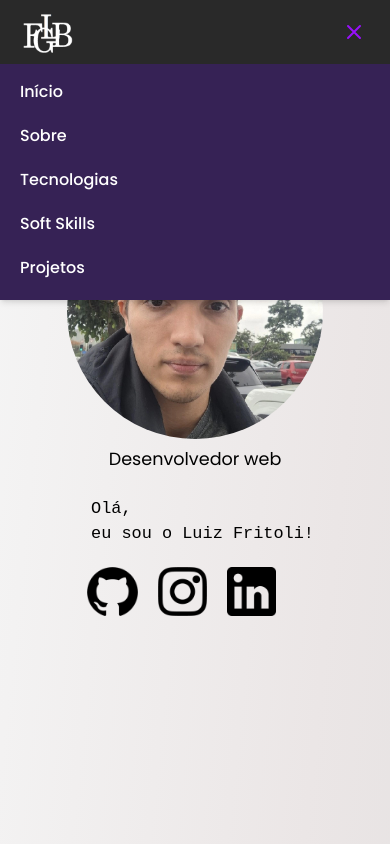
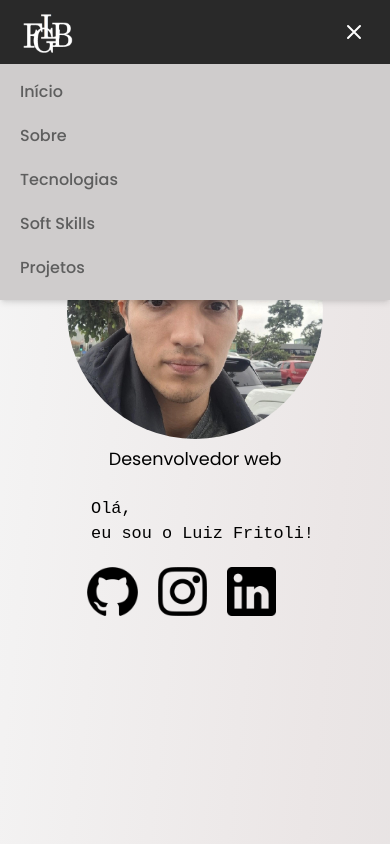
Before and after one commit to luizfritoli/portfolio-luizfritoli-v2, a React (Vite) app: page / in a window 390 px wide. Both pictures are taken after a click on the button "Abrir menu". Shown: the top 844 px of the page. Built offline with nearby package versions, Linux system fonts and the light colour scheme.

Commit message:
Ajustes de cor na navbar mobile

```diff
--- a/src/components/NavbarMobile/index.jsx
+++ b/src/components/NavbarMobile/index.jsx
@@ -18,13 +18,13 @@
           <div className="flex md:hidden">
             <button
               onClick={() => setIsOpen(!isOpen)}
-              className="inline-flex items-center justify-center p-2 rounded-md hover:text-blue-600 hover:bg-gray-100 focus:outline-none"
+              className="inline-flex items-center justify-center p-2 rounded-md focus:outline-none"
               aria-expanded="false"
             >
               <span className="sr-only">Abrir menu</span>
               {!isOpen ? (
                 <svg
-                  className="h-6 w-6 text-purple-600"
+                  className="h-6 w-6"
                   xmlns="http://www.w3.org/2000/svg"
                   fill="none"
                   viewBox="0 0 24 24"
@@ -39,7 +39,7 @@
                 </svg>
               ) : (
                 <svg
-                  className="h-6 w-6 text-purple-600"
+                  className="h-6 w-6"
                   xmlns="http://www.w3.org/2000/svg"
                   fill="none"
                   viewBox="0 0 24 24"
@@ -59,7 +59,7 @@
       </div>
 
       <div className={`${isOpen ? "block" : "hidden"} md:hidden`}>
-        <div className="px-2 pt-2 pb-3 space-y-1 sm:px-3 bg-[#3b2066ba]">
+        <div className="px-2 pt-2 pb-3 space-y-1 sm:px-3 bg-[#CFCCCC] text-[#5E5E5E]">
           <a
             href="#greeting"
             className="block px-3 py-2 rounded-md text-base font-medium"
```
Also changed, not shown: 1 other file (tests, documents, lock files or other folders).
